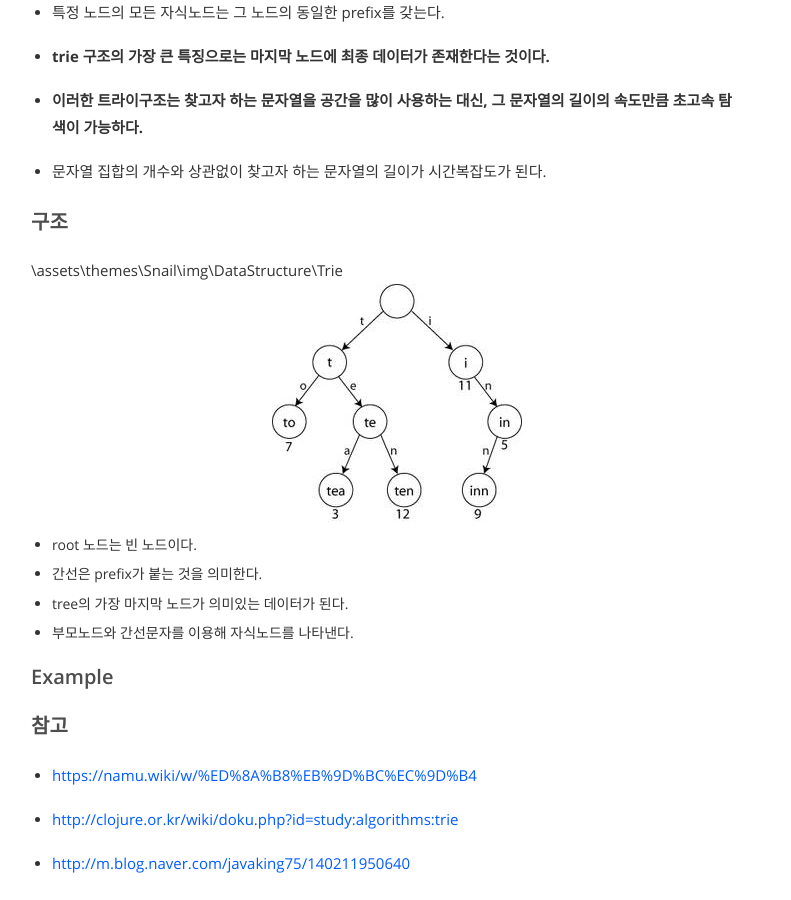
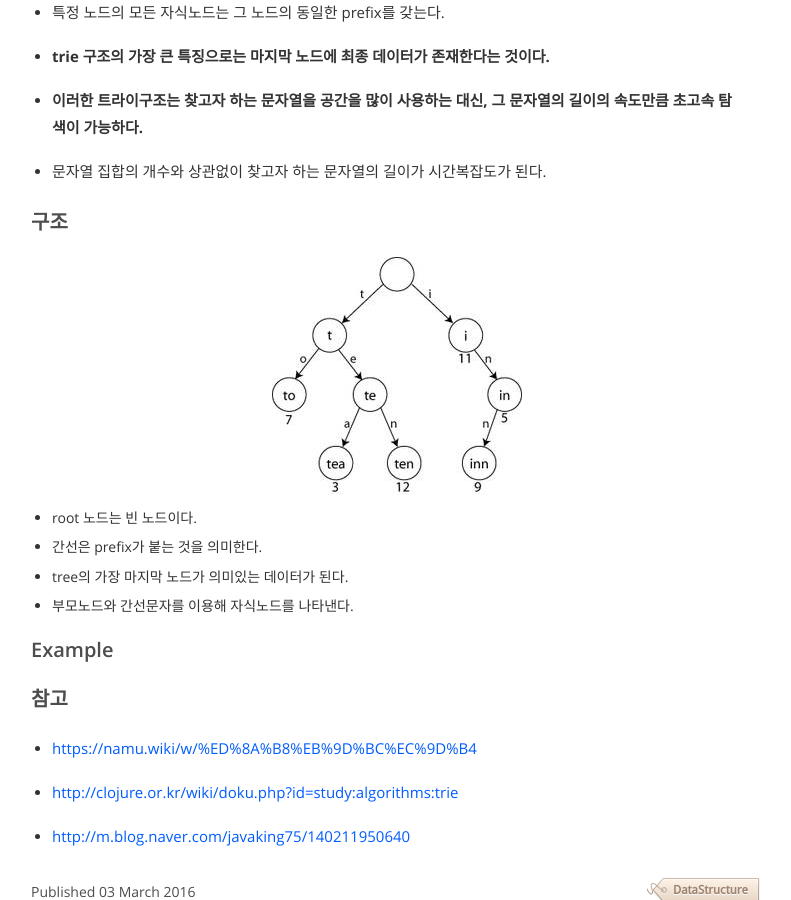
Before and after one commit to tinybread/tinybread.github.com, a Jekyll site: the page built from _posts/2016-3-3-Trie_on_DataStructure.md, in a window 1280 px wide and 900 px high, scrolled down 826 px. Shown: the whole window, without its empty margins (243-1034 px from the left). Built offline with Jekyll 4.4.1, drawn with Linux system fonts in a browser that asks for light colours.

Commit message:
no message

```diff
--- a/_posts/2016-3-3-Trie_on_DataStructure.md
+++ b/_posts/2016-3-3-Trie_on_DataStructure.md
@@ -45,7 +45,8 @@ tags: [DataStructure]
 
 
 ### 구조
-\assets\themes\Snail\img\DataStructure\Trie
+
+
 <img src="/assets/themes/Snail/img/DataStructure/Trie/trieExample.jpg" alt="">
 
 
```
